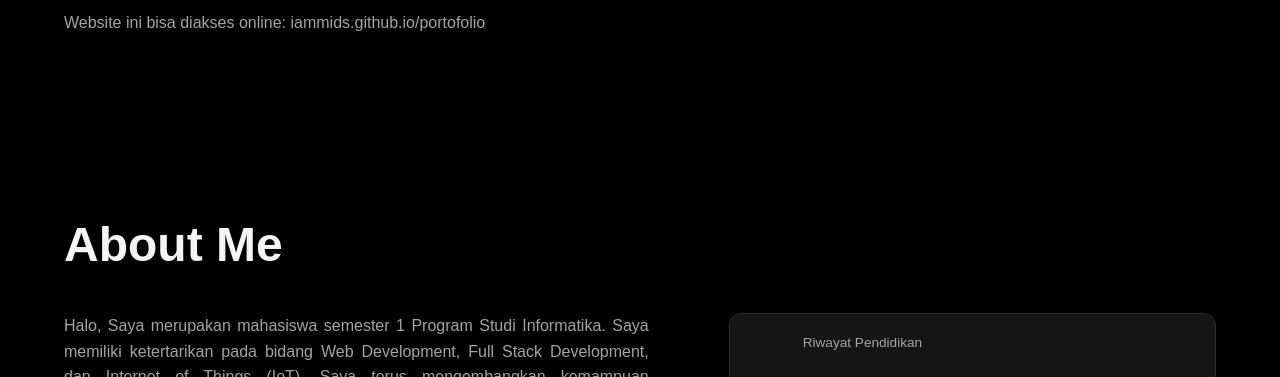
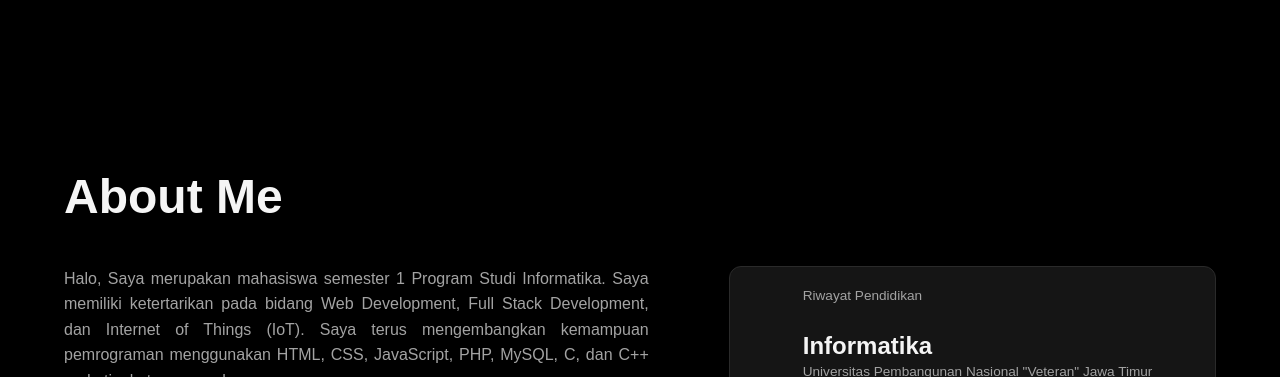
Before and after one commit to iammids/portofolio, a plain HTML site: page index.html in a window 1280 px wide. Shown: the part 723-1100 px from the top of the page. Drawn offline with Linux system fonts and the light colour scheme.

Commit message:
Remove website access information from index.html
Removed the website access paragraph and line break.

```diff
--- a/index.html
+++ b/index.html
@@ -78,13 +78,6 @@
                             <i class="fa-brands fa-whatsapp"></i>
                         </a>
                     </div>
-                    <br>
-                    <p>Website ini bisa diakses online:
-                        <a href="https://iammids.github.io/portofolio/" target="_blank">
-                            iammids.github.io/portofolio
-                        </a>
-                        </p>
-
                 </div>
 
 
```
